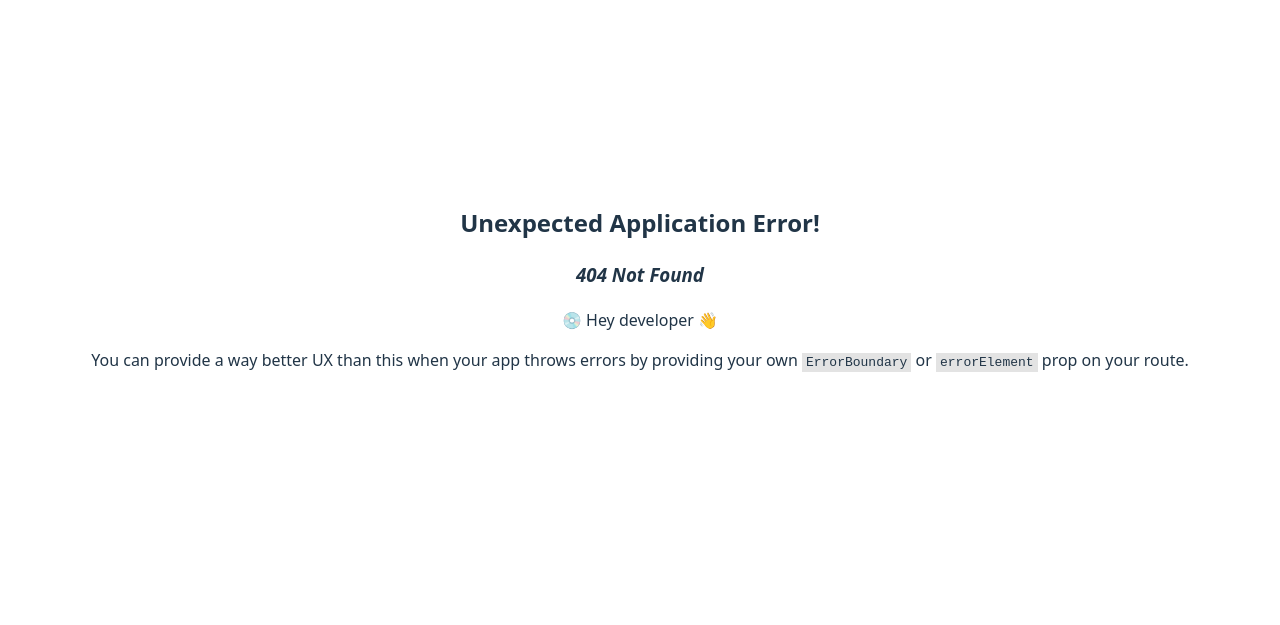
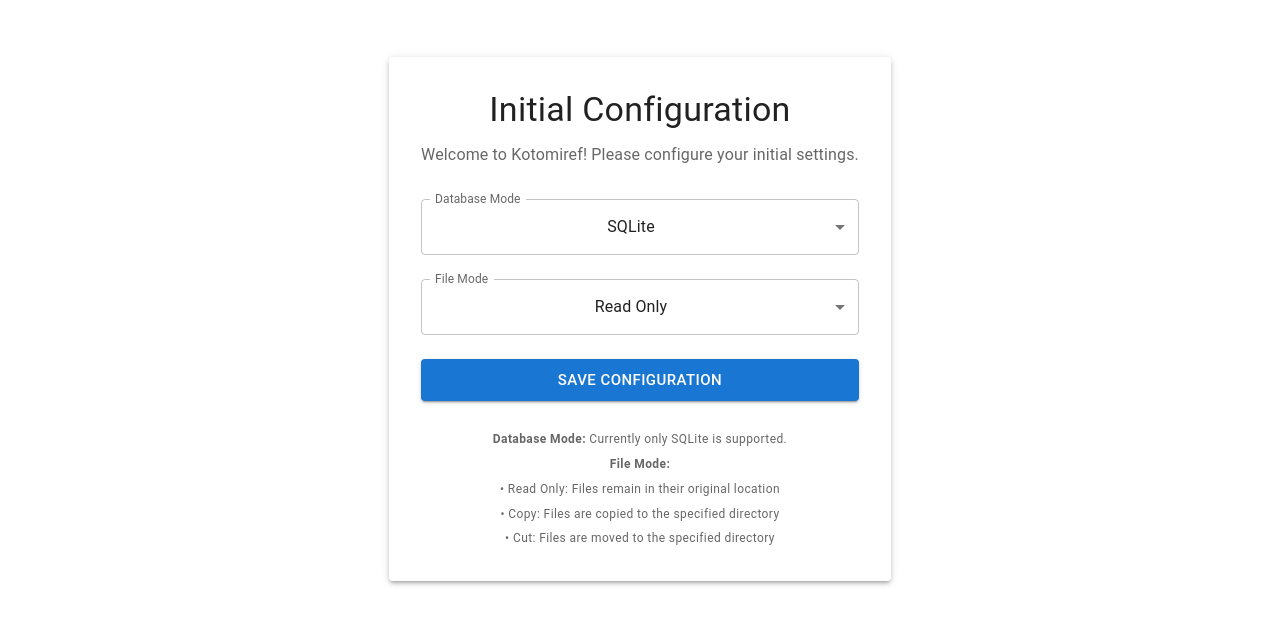
Before and after one commit to timesharingos/kotomiref, a React (Vite) app: page /#/config in a window 1280 px wide. Before the commit this address had no page. Shown: the part 113-738 px from the top of the page. Built offline with nearby package versions, Linux system fonts and the light colour scheme.

Commit message:
feat(ui): first-time config page.

```diff
--- a/electron/config/default.cjs
+++ b/electron/config/default.cjs
@@ -9,10 +9,10 @@
 function init(dbmode = "sqlite", filemode = "readonly", filedir = ""){
     config = SystemConfig.initConfig()
     if(config === null || !config.initialized){
-        config = new systemConfig.SystemConfig(dbmode, filemode, filedir, true, process.env.npm_package_version, process.env.npm_package_version)
+        db = new db_mapping[dbmode]()
+        config = new SystemConfig(dbmode, filemode, filedir, true, process.env.npm_package_version || "0.0.0", process.env.npm_package_version || "0.0.0")
         SystemConfig.writeConfig(config)
     }
-    db = new db_mapping[dbmode]()
 }
 
 function getConfig(){
--- a/src/App.tsx
+++ b/src/App.tsx
@@ -1,4 +1,5 @@
-import { useState } from 'react'
+import { useState, useEffect } from 'react'
+import { useNavigate } from 'react-router'
 import reactLogo from './assets/react.svg'
 import viteLogo from '/vite.svg'
 import './App.css'
@@ -12,6 +13,22 @@
 
 function App() {
   const [count, setCount] = useState(0)
+  const navigate = useNavigate()
+
+  useEffect(() => {
+    // Check if config is initialized
+    const checkConfig = async () => {
+      try {
+        const initialized = await window.config.checkInitialized()
+        if (!initialized) {
+          navigate('/config')
+        }
+      } catch (e) {
+        console.error('Failed to check config:', e)
+      }
+    }
+    checkConfig()
+  }, [navigate])
 
   return (
     <>
--- /dev/null
+++ b/src/config/ConfigPage.tsx
@@ -0,0 +1,181 @@
+import { useState } from 'react'
+import {
+  Box,
+  Container,
+  Paper,
+  Typography,
+  TextField,
+  Button,
+  FormControl,
+  InputLabel,
+  Select,
+  MenuItem,
+  Alert,
+  Stack
+} from '@mui/material'
+import FolderOpenIcon from '@mui/icons-material/FolderOpen'
+
+interface ConfigData {
+  dbmode: string
+  filemode: string
+  filedir: string
+  initialized: boolean
+  stateVersion: string
+  compatibleVersion: string
+}
+
+function ConfigPage() {
+  const [dbmode, setDbmode] = useState('sqlite')
+  const [filemode, setFilemode] = useState('readonly')
+  const [filedir, setFiledir] = useState('')
+  const [error, setError] = useState('')
+  const [loading, setLoading] = useState(false)
+
+  const handleSelectDirectory = async () => {
+    try {
+      const dir = await window.config.selectDirectory()
+      if (dir) {
+        setFiledir(dir)
+      }
+    } catch (e) {
+      setError('Failed to select directory')
+    }
+  }
+
+  const handleSave = async () => {
+    setError('')
+    setLoading(true)
+
+    // Validation
+    if (filemode !== 'readonly' && !filedir) {
+      setError('Please select a file directory for copy/cut mode')
+      setLoading(false)
+      return
+    }
+
+    try {
+      const config: ConfigData = {
+        dbmode,
+        filemode,
+        filedir,
+        initialized: true,
+        stateVersion: '0.0.0',
+        compatibleVersion: '0.0.0'
+      }
+
+      const success = await window.config.saveConfig(config)
+      if (!success) {
+        setError('Failed to save configuration')
+      }
+    } catch (e) {
+      setError('An error occurred while saving configuration')
+    } finally {
+      setLoading(false)
+    }
+  }
+
+  return (
+    <Container maxWidth="md" sx={{ mt: 8 }}>
+      <Paper elevation={3} sx={{ p: 4 }}>
+        <Typography variant="h4" component="h1" gutterBottom align="center">
+          Initial Configuration
+        </Typography>
+        <Typography variant="body1" color="text.secondary" paragraph align="center">
+          Welcome to Kotomiref! Please configure your initial settings.
+        </Typography>
+
+        {error && (
+          <Alert severity="error" sx={{ mb: 2 }}>
+            {error}
+          </Alert>
+        )}
+
+        <Stack spacing={3} sx={{ mt: 4 }}>
+          <FormControl fullWidth>
+            <InputLabel id="dbmode-label">Database Mode</InputLabel>
+            <Select
+              labelId="dbmode-label"
+              value={dbmode}
+              label="Database Mode"
+              onChange={(e) => setDbmode(e.target.value)}
+            >
+              <MenuItem value="sqlite">SQLite</MenuItem>
+            </Select>
+          </FormControl>
+
+          <FormControl fullWidth>
+            <InputLabel id="filemode-label">File Mode</InputLabel>
+            <Select
+              labelId="filemode-label"
+              value={filemode}
+              label="File Mode"
+              onChange={(e) => setFilemode(e.target.value)}
+            >
+              <MenuItem value="readonly">Read Only</MenuItem>
+              <MenuItem value="copy">Copy</MenuItem>
+              <MenuItem value="cut">Cut</MenuItem>
+            </Select>
+          </FormControl>
+
+          {filemode !== 'readonly' && (
+            <Box>
+              <TextField
+                fullWidth
+                label="File Directory"
+                value={filedir}
+                slotProps={{
+                  input: {
+                    readOnly: true,
+                  }
+                }}
+                placeholder="Select a directory"
+              />
+              <Button
+                variant="outlined"
+                startIcon={<FolderOpenIcon />}
+                onClick={handleSelectDirectory}
+                sx={{ mt: 1 }}
+              >
+                Select Directory
+              </Button>
+            </Box>
+          )}
+
+          <Button
+            variant="contained"
+            size="large"
+            onClick={handleSave}
+            disabled={loading}
+            fullWidth
+          >
+            {loading ? 'Saving...' : 'Save Configuration'}
+          </Button>
+        </Stack>
+
+        <Box sx={{ mt: 3 }}>
+          <Typography variant="caption" color="text.secondary">
+            <strong>Database Mode:</strong> Currently only SQLite is supported.
+          </Typography>
+          <br />
+          <Typography variant="caption" color="text.secondary">
+            <strong>File Mode:</strong>
+          </Typography>
+          <br />
+          <Typography variant="caption" color="text.secondary">
+            • Read Only: Files remain in their original location
+          </Typography>
+          <br />
+          <Typography variant="caption" color="text.secondary">
+            • Copy: Files are copied to the specified directory
+          </Typography>
+          <br />
+          <Typography variant="caption" color="text.secondary">
+            • Cut: Files are moved to the specified directory
+          </Typography>
+        </Box>
+      </Paper>
+    </Container>
+  )
+}
+
+export default ConfigPage
--- a/src/router.tsx
+++ b/src/router.tsx
@@ -1,10 +1,12 @@
 import { createHashRouter } from 'react-router'
 import About from './toolbar/About'
 import App from './App'
+import ConfigPage from './config/ConfigPage'
 
 const router = createHashRouter([
     {path: "/", Component: App},
-    {path: "/about", Component: About}
+    {path: "/about", Component: About},
+    {path: "/config", Component: ConfigPage}
 ])
 
 export default router
```
Also changed, not shown: electron/config/system.cjs (+33 -12 lines), electron/db/sqlite/init.cjs (+5 -5 lines), electron/main.cjs (+40 -1 lines), electron/preload.cjs (+10 -0 lines), electron/preload.d.ts (+15 -0 lines).
